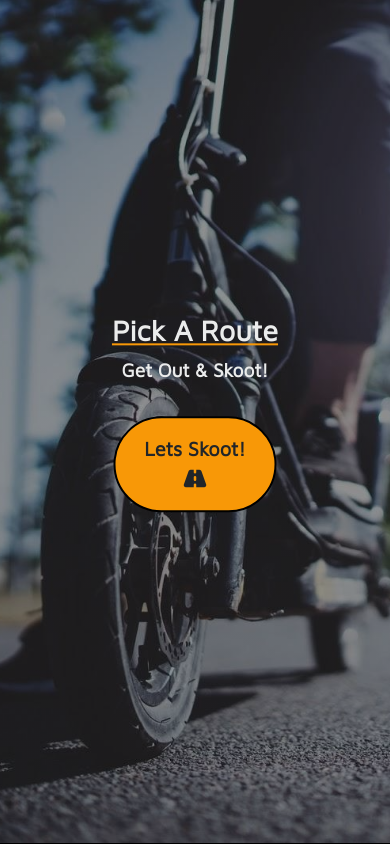
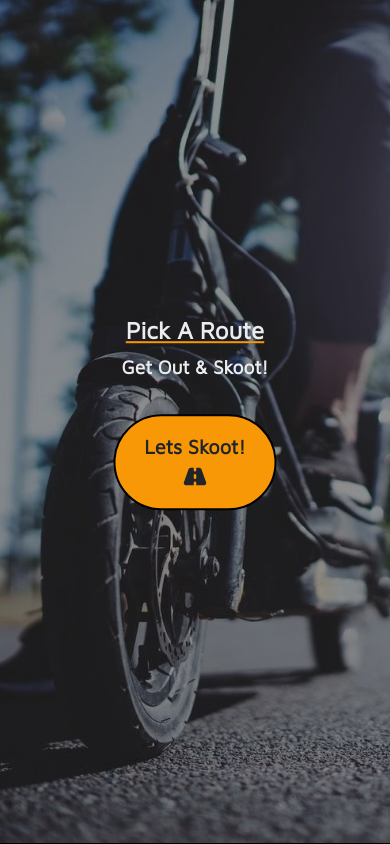
Before and after one commit to Jmurray1989/Skoot-Route, a Flask app: page / in a window 390 px wide. Shown: the part 51-895 px from the top of the page. Run offline with Flask 2, Linux system fonts and the light colour scheme; some libraries are stand-ins or nearby versions.

Commit message:
changed home image to scroll instead of fixed for better UI on mobile

```diff
--- a/static/css/style.css
+++ b/static/css/style.css
@@ -693,7 +693,7 @@ div#logo {
 /* HomePage */
 
 h1 {
-    font-size: 1.8rem;
+    font-size: 1.5rem;
 }
 
 /* Adjusts images into frame on mobile*/
@@ -711,7 +711,7 @@ h1 {
   background: linear-gradient(rgba(0, 0, 0, 0.4), rgba(0, 0, 0, 0.4)),
     url("../images/mobile/route-imagemob.jpg");
   height: 100vh;
-  background-attachment: fixed;
+  background-attachment: scroll;
   background-position: center;
   background-repeat: no-repeat;
   background-size: cover;
```
